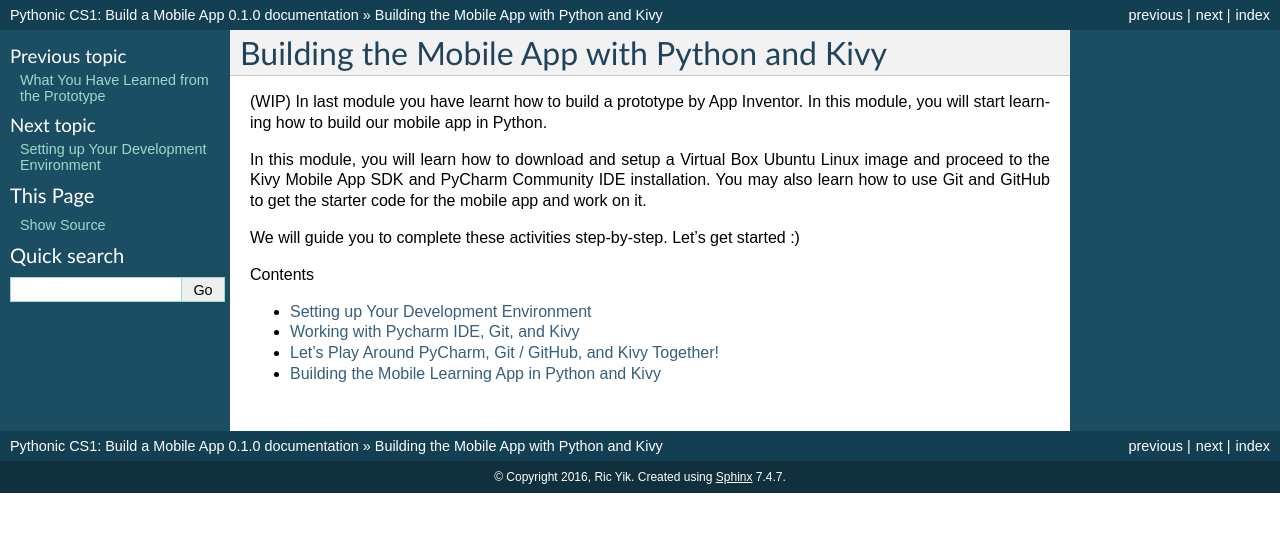
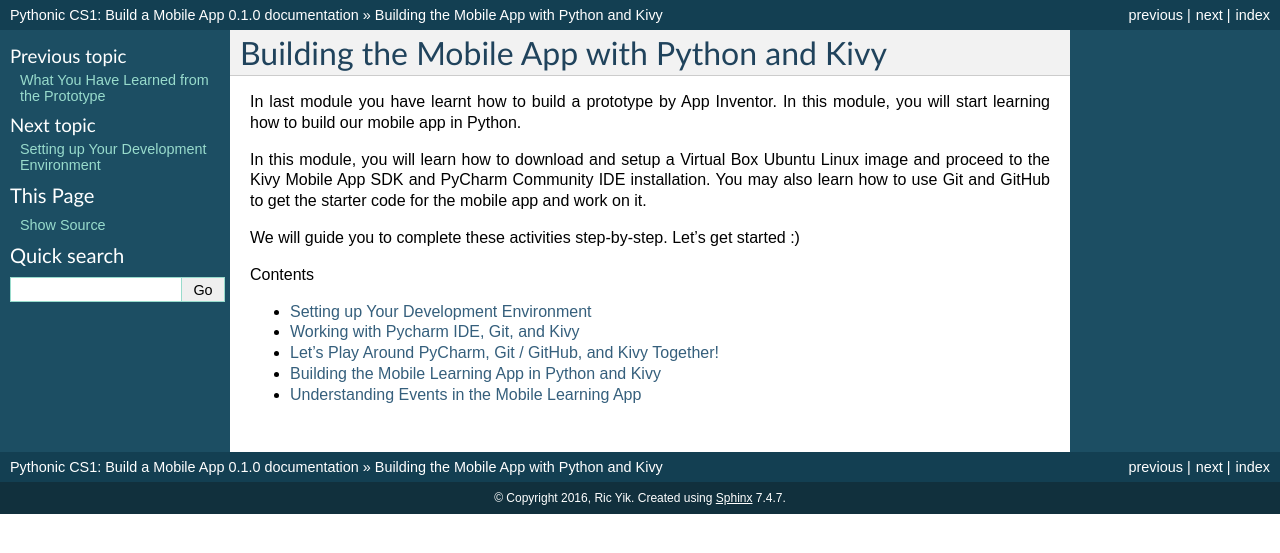
Before and after one commit to Aashritha27/mobileapp.course, a Sphinx documentation site: the page built from docs/building-mobile-app-with-python-and-kivy.rst, in a window 1280 px wide. Shown: the top 553 px of the page. Built offline with Sphinx 7.4.7, drawn with Linux system fonts in a browser that asks for light colours.

Commit message:
Add page

```diff
--- a/docs/building-mobile-app-with-python-and-kivy.rst
+++ b/docs/building-mobile-app-with-python-and-kivy.rst
@@ -1,7 +1,7 @@
 Building the Mobile App with Python and Kivy
 ============================================
 
-(WIP) In last module you have learnt how to build a prototype by App Inventor. In this module, you will start learning how to build our mobile app in Python.
+In last module you have learnt how to build a prototype by App Inventor. In this module, you will start learning how to build our mobile app in Python.
 
 In this module, you will learn how to download and setup a Virtual Box Ubuntu Linux image and proceed to the Kivy Mobile App SDK and PyCharm Community IDE installation. You may also learn how to use Git and GitHub to get the starter code for the mobile app and work on it.
 
@@ -15,3 +15,4 @@ We will guide you to complete these activities step-by-step. Let's get started :
    working-with-pycharm-ide
    lets-play-around-pycharm-git-github-and-kivy-together
    building-the-mobile-learning-app-in-python-and-kivy
+   understanding-events-in-the-mobile-learning-app
```
